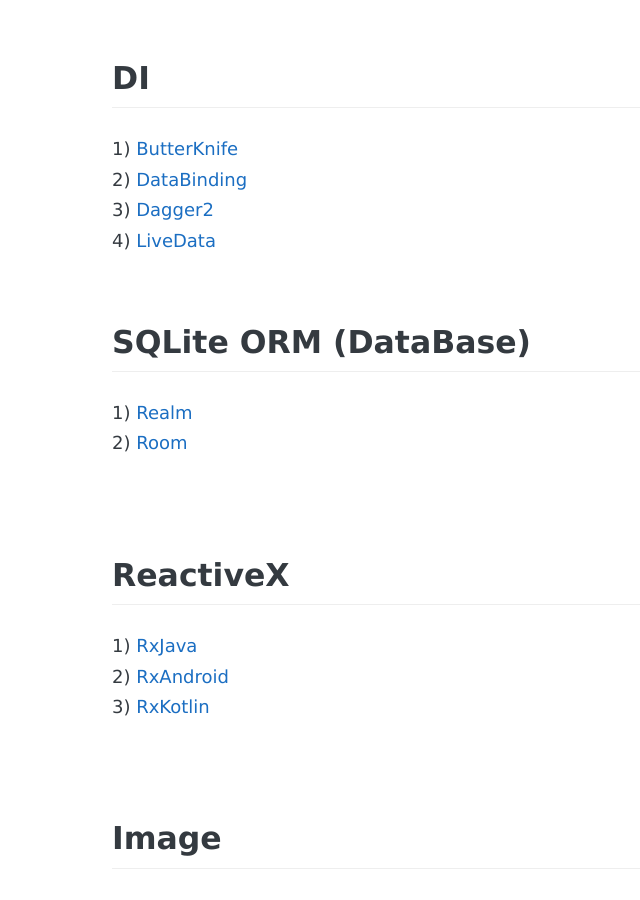
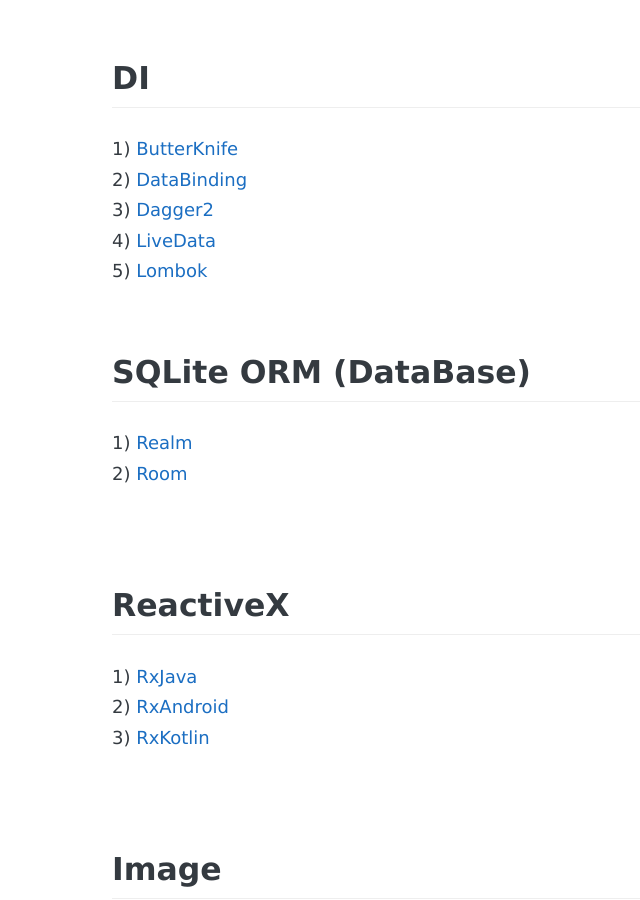
Before and after one commit to CaptainWonJong/CaptainWonJong.github.io, a Jekyll site: the page built from _posts/2018-09-19-My Libraries.md, in a window 1280 px wide and 900 px high, scrolled down 941 px. Shown: the whole window, without its empty margins (114-754 px from the left). Built offline with Jekyll 4.4.1, drawn with Linux system fonts in a browser that asks for light colours; some web fonts are replaced; comment, search, counter and statistics services are not loaded.

Commit message:
modify libs

```diff
--- a/_posts/2018-09-19-My Libraries.md
+++ b/_posts/2018-09-19-My Libraries.md
@@ -31,6 +31,7 @@
 2) [DataBinding](https://developer.android.com/topic/libraries/data-binding/?hl=ko)
 3) [Dagger2](https://github.com/google/dagger)
 4) [LiveData](https://developer.android.com/topic/libraries/architecture/livedata)
+5) [Lombok](https://projectlombok.org/setup/android)
 <br><br>
 
 
```
Also changed, not shown: 1 other file.
